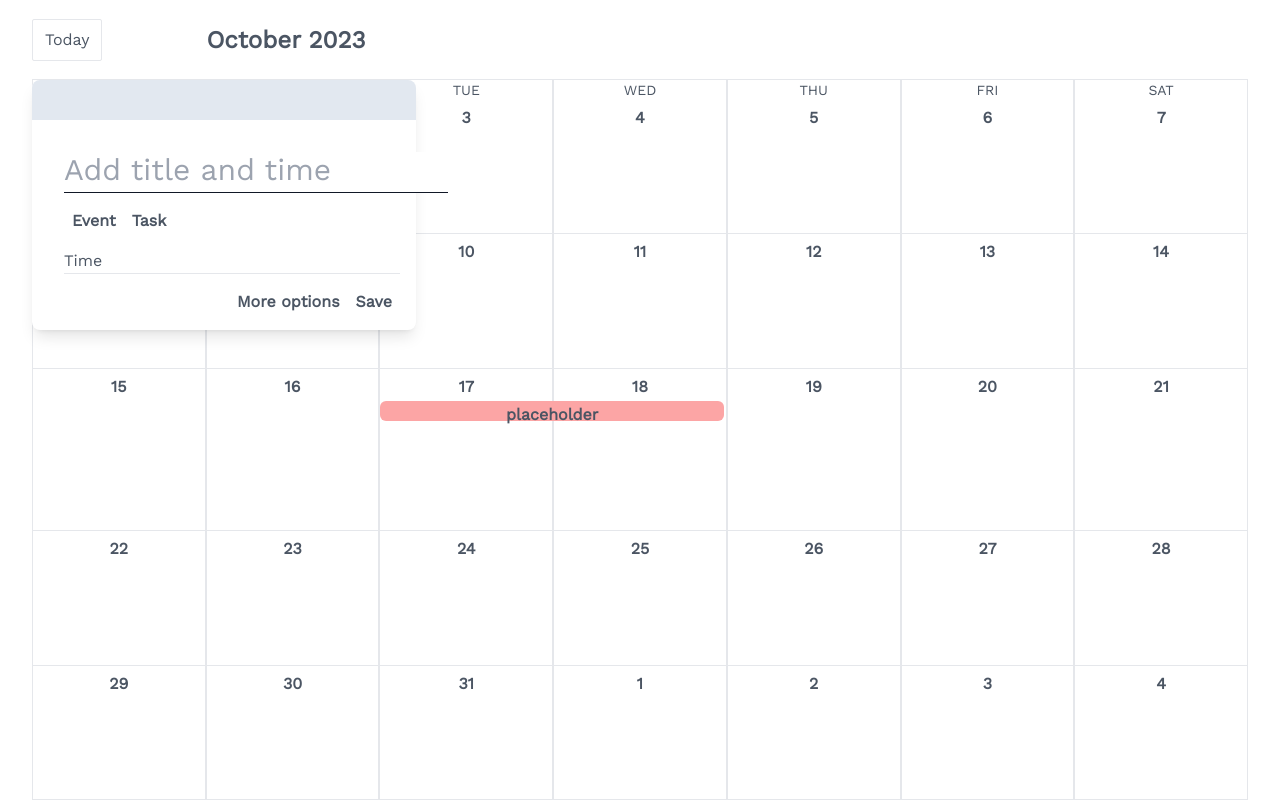
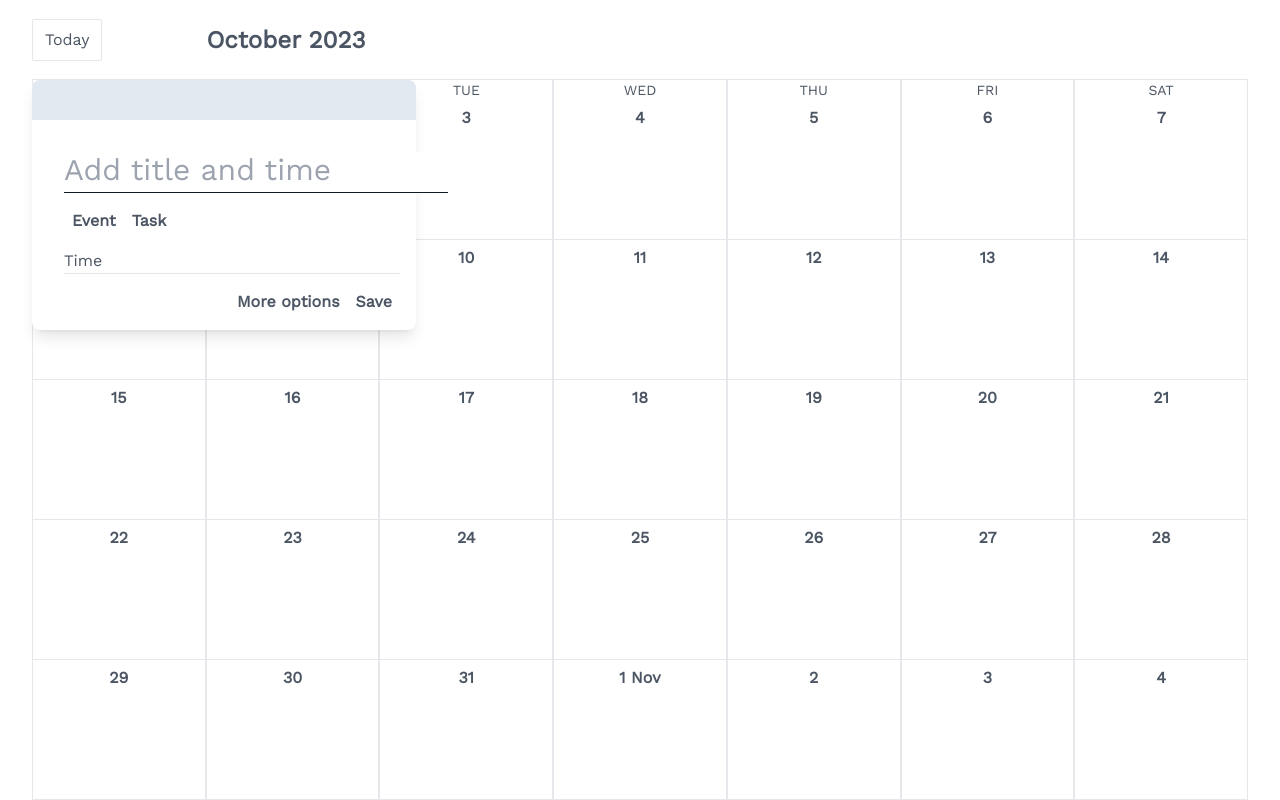
Before and after one commit to danhchau-phan/calendar, a React (Create React App) app: page / in a window 1280 px wide. Built offline with nearby package versions, Linux system fonts and the light colour scheme; some icons are missing.

Commit message:
display month next to first date of month + refactor event dragging

```diff
--- a/src/Day.tsx
+++ b/src/Day.tsx
@@ -1,33 +1,38 @@
 import React, { useEffect, useState } from "react"
 import clsx from "clsx";
-import { isToday } from "./utils";
+import { getShortMonthName, isToday } from "./utils";
 import "./Day.scss"
 import { CalendarState } from "./type";
 import { useStore } from "./store";
 
 interface DayProps {
   isCurrentMonth?: boolean
+  dayId: number
   day: number
   month: number
   year: number
 }
 
-export default function Day({isCurrentMonth = false, day, month, year}: DayProps) {
+export default function Day({isCurrentMonth = false, dayId, day, month, year}: DayProps) {
   const addEvent = useStore((state: CalendarState) => state.startAddingEvent)
   const finalizeEvent = useStore((state: CalendarState) => state.finalizeEvent)
-  const increaseEventLength = useStore((state: CalendarState) => state.increaseEventLength)
-  const decreaseEventLength = useStore((state: CalendarState) => state.decreaseEventLength)
   const eventFinalized = useStore((state) => state.eventFinalized)
-
-  const [daySelectedInEvent, setDaySelectedInEvent] = useState<boolean | null>(null);
+  const eventLength = useStore((state) => state.eventLength)
+  const setEventLength = useStore((state) => state.setEventLength)
+  const [finalDaySelectedInEvent, setFinalDaySelectedInEvent] = useState<boolean | null>(null);
+  const [eventStartsThisDay, setEventStartsThisDay] = useState(false)
 
   useEffect(() => {
-    daySelectedInEvent !== null && daySelectedInEvent ? increaseEventLength() : decreaseEventLength();
-  }, [daySelectedInEvent, increaseEventLength, decreaseEventLength]);
+    finalDaySelectedInEvent !== null && (finalDaySelectedInEvent ? setEventLength(eventLength+1) : setEventLength(eventLength-1));
+  }, [finalDaySelectedInEvent, setEventLength]);
 
   useEffect(() => {
-    eventFinalized && setDaySelectedInEvent(null)
-  }, [eventFinalized])
+    if (eventFinalized) {
+      setEventLength(0);
+      setFinalDaySelectedInEvent(null);
+      setEventStartsThisDay(false);
+    }
+  }, [eventFinalized, setEventLength])
 
   return (
   <div
@@ -35,26 +40,30 @@ export default function Day({isCurrentMonth = false, day, month, year}: DayProps
     onDragStart={(e) => {
       e.preventDefault();
       addEvent();
+      setEventStartsThisDay(true);
+      setFinalDaySelectedInEvent(true);
     }}
-    onDragEnter={(e) => {
+    onMouseOver={(e) => {
       e.preventDefault();
-      setDaySelectedInEvent((selected) => selected === null ? true : !selected);
+      !eventFinalized && setFinalDaySelectedInEvent((selected) => (!selected));
+    }}
+    onMouseLeave={(e) => {
+      e.preventDefault();
+      !eventFinalized && setFinalDaySelectedInEvent((selected) => (!selected));
     }}
     onMouseUp={(e) => {
       e.preventDefault()
       finalizeEvent();
-      // const {day: d, month: m, year: y} = JSON.parse(e.currentTarget.getAttribute("data-value") ?? "")
-      // console.log(d,m,y)
     }}
-    className={clsx("day", !isCurrentMonth && "disabled-tile")}
-    data-value={JSON.stringify({day: day, month: month, year: year})}>
+    className={clsx("day", !isCurrentMonth && "disabled-tile")}>
     <div className="day-number">
       <div className={clsx("inline-block",isToday(day,month,year) && "text-white rounded-full bg-blue-800 w-7")}>
-        {day}
+        {day === 1 ? <div>{day}&nbsp;{getShortMonthName(month)}</div> : day}
       </div>
     </div>
-    <div>
-      {day === 17 && <button className="bg-red-300 w-[200%] h-5 rounded-md sticky">placeholder</button>}
+    <div className="py-2">
+      {eventStartsThisDay && <div className="bg-red-300 h-1/3 rounded-md sticky"
+      style={{ width: `calc(${100 * eventLength}% - 9px)`}}>placeholder</div>}
     </div>
   </div>)
 }
--- a/src/Month.tsx
+++ b/src/Month.tsx
@@ -1,7 +1,7 @@
 import React, { useState } from "react";
 import { WEEKDAYS } from "./constants";
 import { MonthYear } from "./type";
-import { daysInMonth, daysOfNextMonthWithinTheWeek, daysOfLastMonthWithinTheWeek, getLastMonthYear, getNextMonthYear } from "./utils";
+import { daysInMonth, daysOfNextMonthWithinTheLastWeek, daysOfLastMonthWithinTheFirstWeek, getLastMonthYear, getNextMonthYear } from "./utils";
 import EventPopUp from "./EventPopUp";
 import Day from "./Day";
 
@@ -12,17 +12,21 @@ export default function Month({month, year}: MonthYear) {
 
   const nextMonthYear = getNextMonthYear(month, year)
   const lastMonthYear = getLastMonthYear(month, year)
+  const daysOfLastMonth = daysOfLastMonthWithinTheFirstWeek(month, year)
+  const _daysInMonth: number = daysInMonth(month, year)
+  const daysOfNextMonth = daysOfNextMonthWithinTheLastWeek(month, year)
+
   return (
     <div className="flex-grow flex flex-col">
       <div className="grid grid-cols-7 text-center text-sm">
         {WEEKDAYS.map((day) => <div className="border-x h-fit uppercase">{day}</div>)}
       </div>
       <div className="grid grid-cols-7 flex-grow leading-7">
-        {daysOfLastMonthWithinTheWeek(month, year).map((day) => <Day day={day} month={lastMonthYear.month} year={lastMonthYear.year} />)}
-        {Array.from({length: daysInMonth(month, year)}, (val, id) => id+1).map(
-          (day) => <Day isCurrentMonth={true} day={day} month={month} year={year} />
+        {daysOfLastMonth.map((day, id) => <Day dayId={id} day={day} month={lastMonthYear.month} year={lastMonthYear.year} />)}
+        {Array.from({length: _daysInMonth}, (val, id) => id+1).map(
+          (day, id) => <Day isCurrentMonth={true} dayId={id + daysOfLastMonth.length} day={day} month={month} year={year} />
         )}
-        {daysOfNextMonthWithinTheWeek(month, year).map((day) => <Day day={day} month={nextMonthYear.month} year={nextMonthYear.year} />)}
+        {daysOfNextMonth.map((day, id) => <Day dayId={id + daysOfLastMonth.length + _daysInMonth} day={day} month={nextMonthYear.month} year={nextMonthYear.year} />)}
       </div>
       {addEvent && <EventPopUp setClosePopUp={setAddEvent}/>}
     </div>
--- a/src/Navigation.tsx
+++ b/src/Navigation.tsx
@@ -1,6 +1,6 @@
 import React from "react";
 import { MonthYear } from "./type";
-import { getMonthName } from "./utils";
+import { getLongMonthName } from "./utils";
 import { NavArrowRight, NavArrowLeft } from 'iconoir-react';
 
 interface NavigationProps extends MonthYear {
@@ -13,7 +13,7 @@ export function Navigation({month, year, setMonthYear}: NavigationProps) {
           <NavArrowLeft height={36} width={36} className="ml-4 p-2" onClick={() => setMonthYear({month: month-1, year})} />
           <NavArrowRight height={36} width={36} className="p-2" onClick={() => setMonthYear({month: month+1, year})} />
           <div className="ml-4 flex-grow text-2xl font-bold">
-            {getMonthName(month, year)} {year}
+            {getLongMonthName(month)} {year}
           </div>
         </div>
 }
--- a/src/store.ts
+++ b/src/store.ts
@@ -6,13 +6,9 @@ export const useStore = create<CalendarState>((set) => ({
 	eventLength: 0,
 	startAddingEvent: () => set({ eventFinalized: false }),
 	finalizeEvent: () => set({ eventFinalized: true }),
-	increaseEventLength: () =>
+	setEventLength: (length: number) =>
 		set((state: CalendarState) => ({
-			eventLength: state.eventLength + 1,
-		})),
-	decreaseEventLength: () =>
-		set((state: CalendarState) => ({
-			eventLength: state.eventLength - 1,
+			eventLength: length,
 		})),
 	displayedMonthYear: {
 		month: new Date().getMonth(),
--- a/src/utils.ts
+++ b/src/utils.ts
@@ -2,7 +2,7 @@ export function daysInMonth(month: number, year: number) {
 	return new Date(year, month, 0).getDate();
 }
 
-export function daysOfLastMonthWithinTheWeek(month: number, year: number) {
+export function daysOfLastMonthWithinTheFirstWeek(month: number, year: number) {
 	const firstWeekDayOfMonth = new Date(year, month - 1, 1).getDay();
 	const lastDayOfLastMonth = new Date(year, month - 1, 0).getDate();
 	return Array.from(
@@ -11,15 +11,23 @@ export function daysOfLastMonthWithinTheWeek(month: number, year: number) {
 	).reverse();
 }
 
-export function daysOfNextMonthWithinTheWeek(month: number, year: number) {
+export function daysOfNextMonthWithinTheLastWeek(month: number, year: number) {
 	return Array.from({ length: 6 - new Date(year, month, 0).getDay() }, (val, idx) => idx + 1);
 }
 
-export function getMonthName(month: number, year: number) {
-	const date = new Date(year, month - 1);
+export function getLongMonthName(month: number) {
+	const date = new Date(1, month - 1);
 
 	return date.toLocaleString("en-US", {
 		month: "long",
+	});
+}
+
+export function getShortMonthName(month: number) {
+	const date = new Date(1, month - 1);
+
+	return date.toLocaleString("en-US", {
+		month: "short",
 	});
 }
 
@@ -31,10 +39,10 @@ export function isToday(day: number, month: number, year: number) {
 
 export function getNextMonthYear(month: number, year: number) {
 	const nextMonth = new Date(year, month);
-	return { month: nextMonth.getMonth(), year: nextMonth.getFullYear() };
+	return { month: nextMonth.getMonth() + 1, year: nextMonth.getFullYear() };
 }
 
 export function getLastMonthYear(month: number, year: number) {
 	const lastMonth = new Date(year, month - 2);
-	return { month: lastMonth.getMonth(), year: lastMonth.getFullYear() };
+	return { month: lastMonth.getMonth() + 1, year: lastMonth.getFullYear() };
 }
```
Also changed, not shown: src/type.ts (+8 -3 lines).
